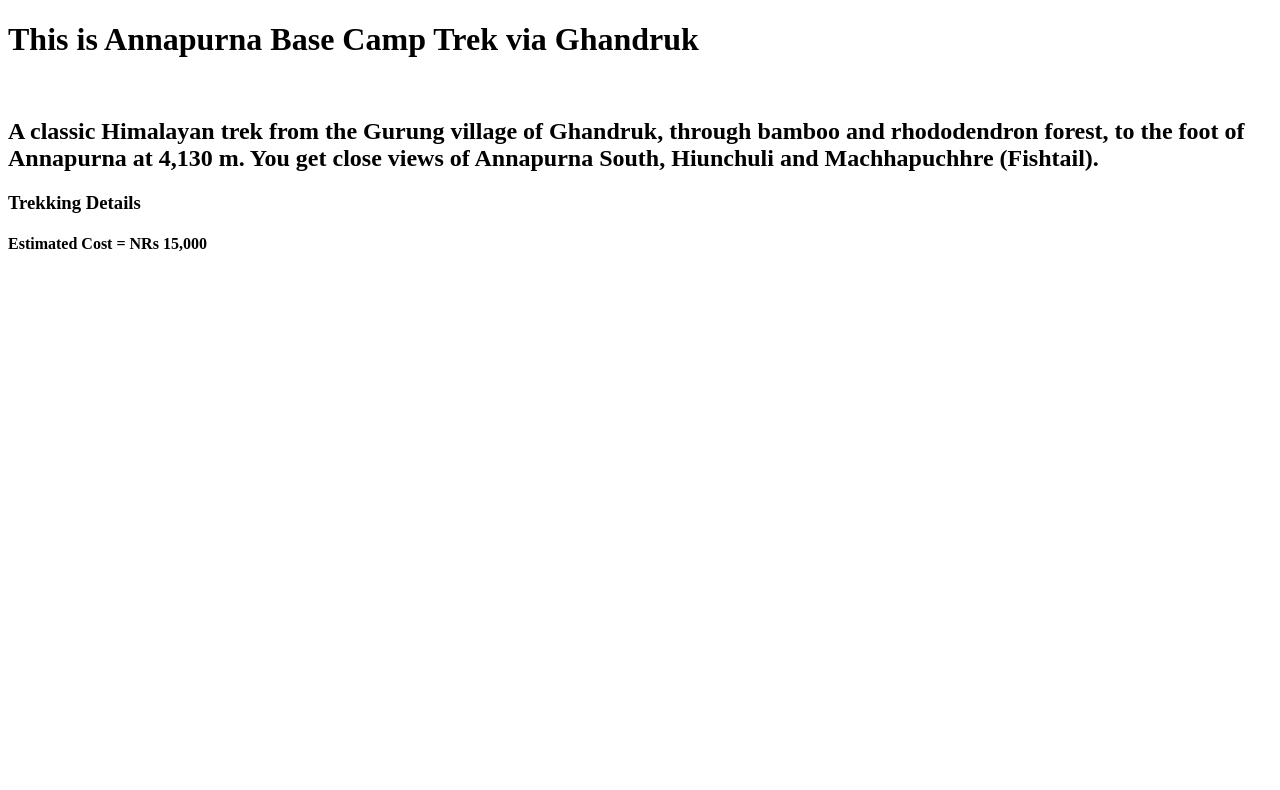
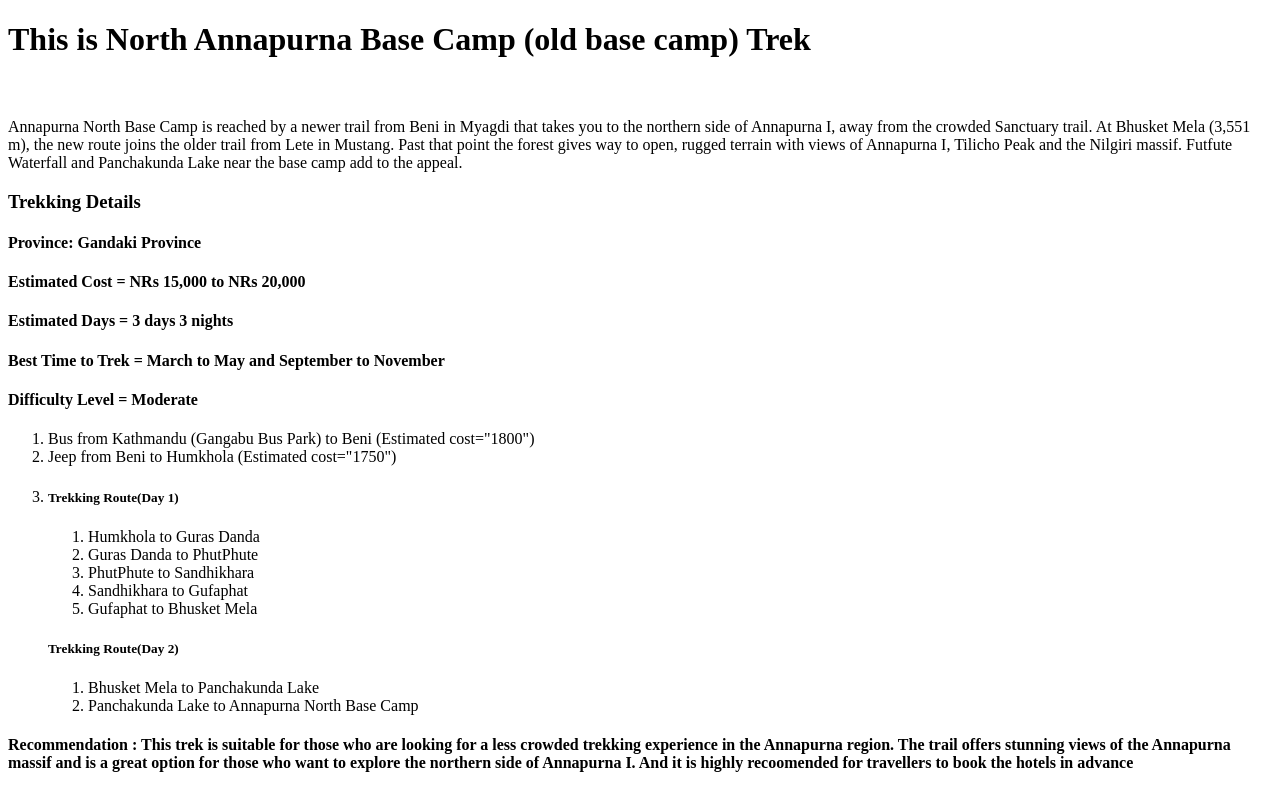
Before and after one commit to Urav-06/Ghumna-jUm, a plain HTML site: page top destination/Annupurna.html in a window 1280 px wide. Shown: the top 790 px of the page. Drawn offline with Linux system fonts and the light colour scheme.

Commit message:
Foundation for annapurna base camp

```diff
--- a/top destination/Annupurna.html
+++ b/top destination/Annupurna.html
@@ -8,14 +8,57 @@
         <link rel="icon" href="icon.png" />
     </head>
     <body>
-        <h1> This is Annapurna Base Camp Trek via Ghandruk</h1>
+        <h1> This is  North Annapurna Base Camp (old base camp) Trek </h1>
         <br>
-        <h2> A classic Himalayan trek from the Gurung village of Ghandruk, through bamboo and rhododendron forest, to the foot of Annapurna at 4,130 m. You get close views of Annapurna South, Hiunchuli and Machhapuchhre (Fishtail).</h2>
+        <h2></h2>Annapurna North Base Camp is reached by a newer trail from Beni in Myagdi that takes you to the northern side of Annapurna I, away from the crowded Sanctuary trail. At Bhusket Mela (3,551 m), the new route joins the older trail from Lete in Mustang. Past that point the forest gives way to open, rugged terrain with views of Annapurna I, Tilicho Peak and the Nilgiri massif. Futfute Waterfall and Panchakunda Lake near the base camp add to the appeal.</h2>
 <article>
     <h3> Trekking Details </h3>
+    <section id="Province">
+        <h4> Province: Gandaki Province </h4>
+    </section>
     <section id="Cost">
-        <h4>  Estimated Cost = NRs 15,000</h4>
+        <h4>  Estimated Cost = NRs 15,000 to NRs 20,000 </h4>
     </section>
+    <section id="Days">
+        <h4>  Estimated Days = 3 days 3 nights </h4>
+    </section>
+    <section id="Best Time">
+        <h4>  Best Time to Trek = March to May and September to November </h4>
+    </section>
+    <section id="Difficulty">
+        <h4>  Difficulty Level = Moderate </h4>
+    </section>
+    <section id=" Travel guide/route">
+        <ol>
+            <li> Bus from Kathmandu (Gangabu Bus Park) to Beni (Estimated cost="1800")</li>
+            <li> Jeep from Beni to Humkhola (Estimated cost="1750")</li>
+            <li>
+                <h5> Trekking Route(Day 1) </h5>
+                <ol>
+                    <li> Humkhola to Guras Danda</li>
+                    <li> Guras Danda to PhutPhute</li>
+                    <li> PhutPhute to Sandhikhara</li>
+                    <li> Sandhikhara to Gufaphat</li>
+                    <li> Gufaphat to Bhusket Mela</li>
+
+                </ol>
+                <h5> Trekking Route(Day 2) </h5>
+                <ol>
+                    <li> Bhusket Mela to Panchakunda Lake</li>
+                    <li> Panchakunda Lake to Annapurna North Base Camp</li>
+                </ol>
+            </li>
+        </ol>
+    </section>
+    <section id="Recommendation">
+        <h4>  Recommendation : This trek is suitable for those who are looking for a less crowded trekking experience in the Annapurna region. The trail offers stunning views of the Annapurna massif and is a great option for those who want to explore the northern side of Annapurna I. And it is highly recoomended for travellers to book the hotels in advance </h4>
+    </section>
+</article>
+<article>
+    <h2>  Gallery </h2>
+    <img src="/top destination/images/AP2.jpg " alt="annapuna base camp picture" width="500" height="500"/>
+    <img src="/top destination/images/AP3.jpg" alt="annapuna base camp picture" width="500" height="500"/>
+
 </article>
     </body>
 </html>
```
Also changed, not shown: index.html (+1 -1 lines), 2 other files.
